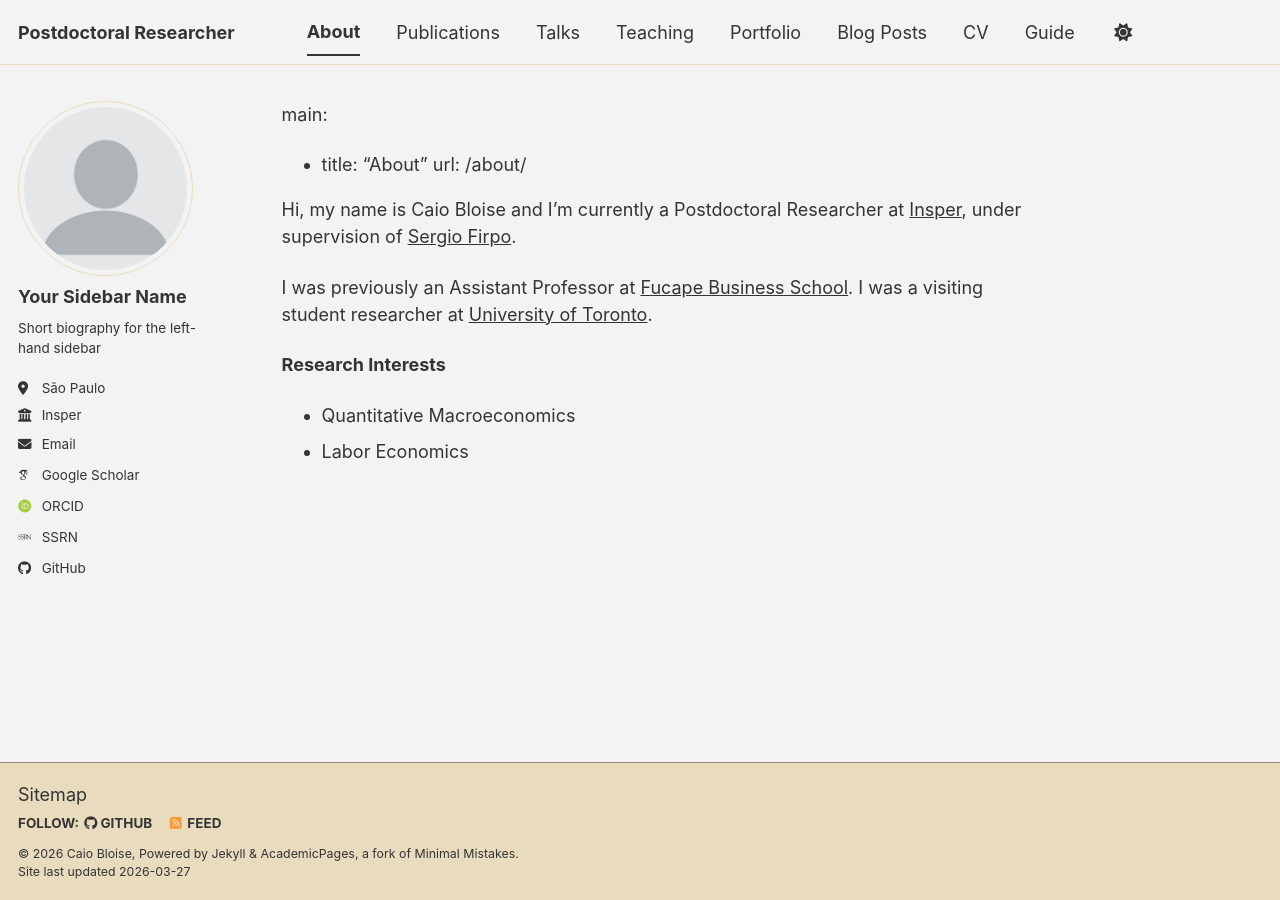
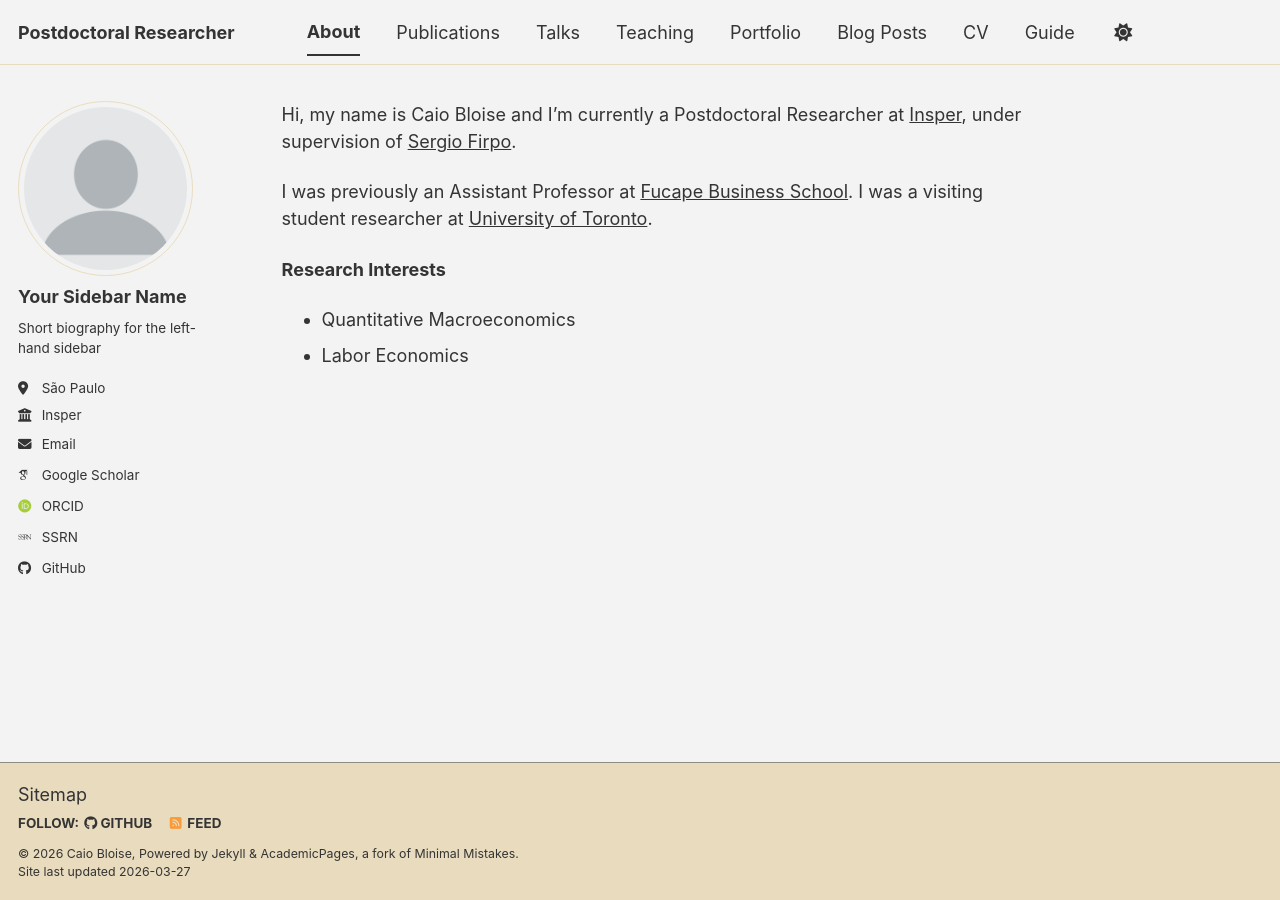
Before and after one commit to caiobloiseeco/site, a Jekyll site: the page built from _pages/about.md, in a window 1280 px wide. Built offline with Jekyll 4.4.1, drawn with Linux system fonts in a browser that asks for light colours; some web fonts are replaced; our own code applies the rules of GitHub Pages for plain Markdown files; a script bundle is joined from its source files by our own code; library files that are not in the unit come from our copies.

Commit message:
Update about.md

```diff
--- a/_pages/about.md
+++ b/_pages/about.md
@@ -1,6 +1,7 @@
-main:
-  - title: "About"
-    url: /about/
+---
+layout: single
+author_profile: true
+---
 
 Hi, my name is Caio Bloise and I'm currently a Postdoctoral Researcher at [Insper](https://www.insper.edu.br/en/home), under supervision of [Sergio Firpo](https://www.insper.edu.br/en/docentes/sergio-pinheiro-firpo).
 
```
